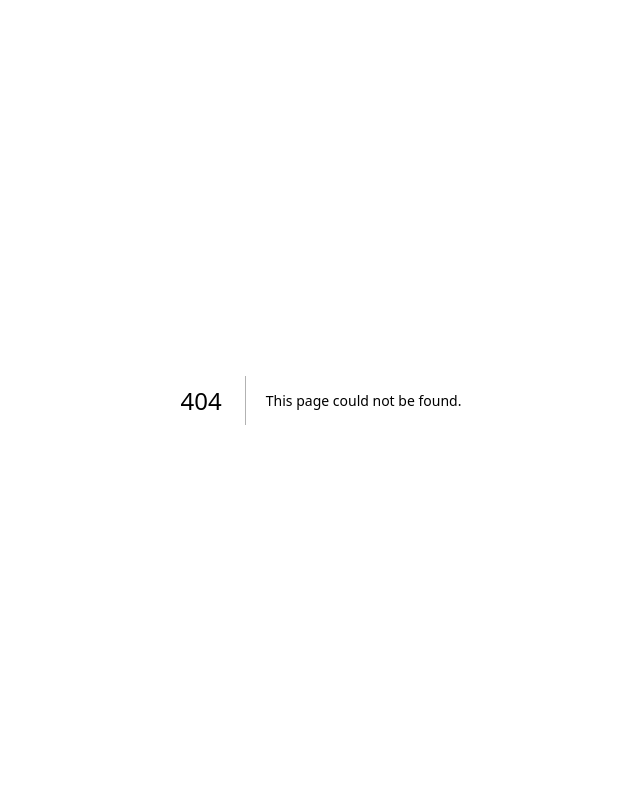
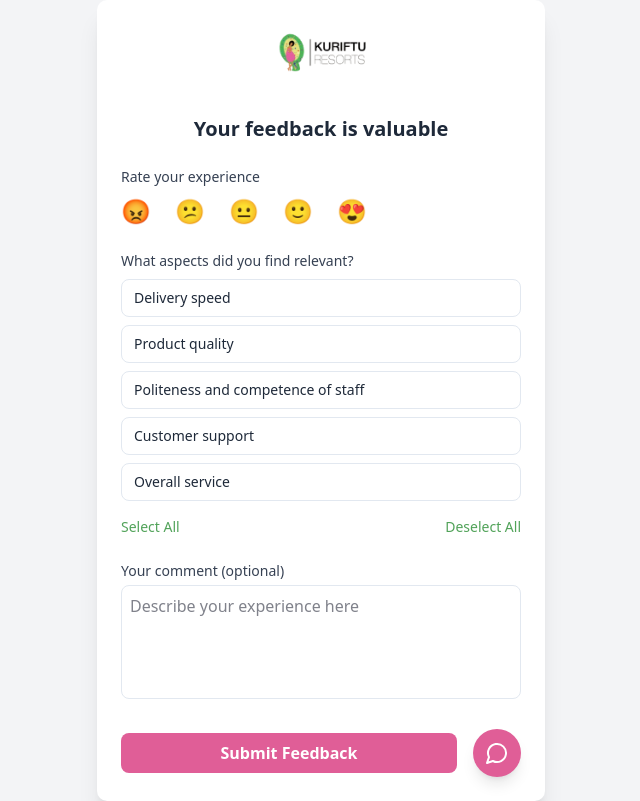
Before and after one commit to Shade-Of-Sheba/Feedback-System, a Next.js app in the folder client/: page /feedback in a window 1280 px wide. Before the commit this address had no page. Shown: the whole page, without its empty margins (319-959 px from the left). Built offline with nearby package versions, Linux system fonts and the light colour scheme.

Commit message:
make welcome page

```diff
--- /dev/null
+++ b/client/src/app/feedback/page.tsx
@@ -0,0 +1,248 @@
+"use client";
+
+import React, { useState } from 'react';
+import Image from 'next/image';
+import { MessageCircle } from 'lucide-react';
+
+const emojiRatings = [
+  { label: 'Angry', emoji: '😡' },
+  { label: 'Disappointed', emoji: '😕' },
+  { label: 'Neutral', emoji: '😐' },
+  { label: 'Happy', emoji: '🙂' },
+  { label: 'Awesome!', emoji: '😍' },
+];
+
+const allOptions = [
+  'Delivery speed',
+  'Product quality',
+  'Politeness and competence of staff',
+  'Customer support',
+  'Overall service',
+];
+
+const angryOptions = [
+  'Slow speed',
+  'Poor product quality',
+  'Low politeness and competence of staff',
+  'Unhelpful customer support',
+  'Poor overall service',
+];
+
+const disappointedOptions = [
+  'Slower than expected delivery',
+  'Product did not meet expectations',
+  'Staff could have been more attentive',
+  'Customer support was not satisfactory',
+  'Service was underwhelming',
+];
+
+const neutralOptions = [
+  'Delivery speed',
+  'Product quality',
+  'Politeness and competence of staff',
+  'Customer support',
+  'Overall service',
+];
+
+const happyOptions = [
+  'Delivery speed',
+  'Product quality',
+  'Politeness and competence of staff',
+  'Customer support',
+  'Overall service',
+];
+
+const awesomeOptions = [
+  'Delivery speed',
+  'Product quality',
+  'Politeness and competence of staff',
+  'Customer support',
+  'Overall service',
+];
+
+const optionsMap = {
+  Angry: angryOptions,
+  Disappointed: disappointedOptions,
+  Neutral: neutralOptions,
+  Happy: happyOptions,
+  'Awesome!': awesomeOptions,
+};
+
+export default function FeedbackFormWithLogo() {
+  const [selectedEmoji, setSelectedEmoji] = useState('');
+  const [likedItems, setLikedItems] = useState<string[]>([]);
+  const [comment, setComment] = useState('');
+
+  const handleEmojiSelect = (label: string) => {
+    setSelectedEmoji(label);
+    setLikedItems([]); // Reset selected items when emoji changes
+  };
+
+  const toggleLike = (item: string) => {
+    setLikedItems(prev =>
+      prev.includes(item) ? prev.filter(i => i !== item) : [...prev, item]
+    );
+  };
+
+  const handleSelectAll = () => {
+    setLikedItems(optionsMap[selectedEmoji] || allOptions);
+  };
+
+  const handleDeselectAll = () => {
+    setLikedItems([]);
+  };
+
+  const handleSubmit = (e: React.FormEvent) => {
+    e.preventDefault();
+    console.log({
+      experience: selectedEmoji,
+      liked: likedItems,
+      comment,
+    });
+    // Submission logic can go here
+  };
+
+  const currentOptions = optionsMap[selectedEmoji] || allOptions;
+  const questionText = selectedEmoji
+    ? selectedEmoji === 'Angry'
+      ? 'What made you angry?'
+      : selectedEmoji === 'Disappointed'
+      ? 'What disappointed you?'
+      : selectedEmoji === 'Neutral'
+      ? 'What aspects were neutral?'
+      : selectedEmoji === 'Happy'
+      ? 'What did you like?'
+      : selectedEmoji === 'Awesome!'
+      ? 'What did you love?'
+      : 'What aspects did you find relevant?'
+    : 'What aspects did you find relevant?';
+
+  return (
+    <form
+      onSubmit={handleSubmit}
+      className="max-w-md mx-auto p-6 bg-white dark:bg-gray-800 shadow-xl rounded-lg space-y-6 relative transition-colors duration-200"
+    >
+      {/* Logo */}
+      <div className="flex justify-center">
+        <Image
+          src="/kuriftu-logo.png"
+          alt="Kuriftu Logo"
+          width={100}
+          height={100}
+          className="mb-4"
+        />
+      </div>
+
+      {/* Heading */}
+      <h2 className="text-xl font-semibold text-center text-gray-800 dark:text-gray-100">
+        Your feedback is valuable
+      </h2>
+
+      {/* Emoji Rating */}
+      <div>
+        <p className="text-sm font-medium text-gray-700 dark:text-gray-300 mb-2">
+          Rate your experience
+        </p>
+        <div className="flex gap-6">
+          {emojiRatings.map(({ label, emoji }) => (
+            <button
+              key={label}
+              type="button"
+              onClick={() => handleEmojiSelect(label)}
+              className={`text-2xl relative transition-transform ${
+                selectedEmoji === label ? 'scale-125' : ''
+              }`}
+            >
+              {emoji}
+              {selectedEmoji === label && (
+                <span className="absolute -top-2 -right-2 bg-[#52a35a] text-white text-xs px-1.5 py-0.5 rounded-full">
+                  ✓
+                </span>
+              )}
+            </button>
+          ))}
+        </div>
+        {selectedEmoji && (
+          <p className="mt-1 text-sm font-semibold text-[#52a35a] dark:text-[#52a35a]">
+            {selectedEmoji}
+          </p>
+        )}
+      </div>
+
+      {/* Likes / Options based on Emoji */}
+      <div>
+        <p className="text-sm font-medium text-gray-700 dark:text-gray-300 mb-2">
+          {questionText}
+        </p>
+        <ul className="space-y-2">
+          {currentOptions.map(option => (
+            <li
+              key={option}
+              onClick={() => toggleLike(option)}
+              className={`flex items-center justify-between px-3 py-2 border rounded-md cursor-pointer transition-all duration-200 transform ${
+                likedItems.includes(option)
+                  ? 'bg-[#e05e97] dark:bg-[#e05e97] border-[#e05e97] scale-105'
+                  : 'hover:bg-[#dedb7e] dark:hover:bg-[#dedb7e] dark:border-[#c09755]'
+              }`}
+            >
+              <span className="text-sm text-gray-800 dark:text-gray-100">{option}</span>
+              {likedItems.includes(option) && (
+                <span className="text-[#52a35a] dark:text-[#52a35a] text-sm font-bold">✓</span>
+              )}
+            </li>
+          ))}
+        </ul>
+        <div className="flex justify-between mt-4">
+          <button
+            type="button"
+            onClick={handleSelectAll}
+            className="text-sm text-[#52a35a] dark:text-[#52a35a] hover:text-[#8e1616] dark:hover:text-[#8e1616] transition-colors"
+          >
+            Select All
+          </button>
+          <button
+            type="button"
+            onClick={handleDeselectAll}
+            className="text-sm text-[#52a35a] dark:text-[#52a35a] hover:text-[#8e1616] dark:hover:text-[#8e1616] transition-colors"
+          >
+            Deselect All
+          </button>
+        </div>
+      </div>
+
+      {/* Comment */}
+      <div>
+        <label className="block text-sm font-medium text-gray-700 dark:text-gray-300 mb-1">
+          Your comment (optional)
+        </label>
+        <textarea
+          rows={4}
+          value={comment}
+          onChange={e => setComment(e.target.value)}
+          placeholder="Describe your experience here"
+          className="w-full p-2 border rounded-md resize-none dark:bg-gray-700 dark:border-gray-600 dark:text-white dark:placeholder-gray-400"
+        />
+      </div>
+
+      {/* Submit and Chat Button */}
+      <div className="flex justify-between items-center">
+        <button
+          type="submit"
+          className="w-full py-2 text-white font-semibold rounded-md bg-[#e05e97] hover:bg-[#D84040] dark:bg-[#D84040] dark:hover:bg-[#e05e97] transition-colors duration-200"
+        >
+          Submit Feedback
+        </button>
+
+        {/* Chat Button */}
+        <button
+          type="button"
+          title="Chat with us"
+          onClick={() => alert('Chat feature coming soon!')}
+          className="p-3 text-white rounded-full shadow-lg bg-[#e05e97] hover:bg-[#D84040] dark:bg-[#D84040] dark:hover:bg-[#e05e97] flex items-center justify-center transition-colors duration-200 ml-4"
+        >
+          <MessageCircle className="w-6 h-6" />
+        </button>
+      </div>
+    </form>
+  );
+}
--- a/client/src/app/welcome/page.tsx
+++ b/client/src/app/welcome/page.tsx
@@ -1,95 +1,109 @@
-'use client'
-import { motion } from 'framer-motion';
+"use client";
+import React, { useEffect, useState } from 'react';
+import Link from 'next/link';
+import Image from 'next/image';
+import bgImage from '@/assets/images/pexels-pixabay-258154 (1).jpg';
+
 
 const WelcomePage = () => {
+  useEffect(() => {
+    window.scrollTo(0, 0);
+  }, []);
+
+  const constantText = "Welcome to Paradise Resort — where ";
+  const phrases = [
+    "relaxation meets elegance.",
+    "nature and luxury blend beautifully.",
+    "every sunrise feels like a dream.",
+    "your getaway becomes unforgettable.",
+    "serenity finds you.",
+    "memories are made to last forever.",
+    "tranquility surrounds you."
+  ];
+
+  const [textLoaded, setTextLoaded] = useState(false);
+  const [displayText, setDisplayText] = useState("");
+  const [currentPhraseIndex, setCurrentPhraseIndex] = useState(0);
+  const [isDeleting, setIsDeleting] = useState(false);
+  const typingSpeed = 50;
+  const deletingSpeed = 30;
+  const pauseAfterTyping = 2000;
+  const loadingDuration = 1000;
+
+  useEffect(() => {
+    const textTimer = setTimeout(() => {
+      setTextLoaded(true);
+      setDisplayText(phrases[0]);
+    }, loadingDuration);
+    return () => clearTimeout(textTimer);
+  }, []);
+
+  useEffect(() => {
+    if (!textLoaded) return;
+
+    const timer = setTimeout(() => {
+      const currentPhrase = phrases[currentPhraseIndex];
+
+      if (isDeleting) {
+        setDisplayText(prev => {
+          const newText = prev.slice(0, -1);
+          if (newText.length === 0) {
+            setIsDeleting(false);
+            setCurrentPhraseIndex(prevIndex => (prevIndex + 1) % phrases.length);
+          }
+          return newText;
+        });
+      } else {
+        setDisplayText(prev => {
+          const newText = currentPhrase.slice(0, prev.length + 1);
+          if (newText.length === currentPhrase.length) {
+            setTimeout(() => setIsDeleting(true), pauseAfterTyping);
+          }
+          return newText;
+        });
+      }
+    }, isDeleting ? deletingSpeed : typingSpeed);
+
+    return () => clearTimeout(timer);
+  }, [displayText, isDeleting, currentPhraseIndex, phrases, textLoaded]);
+
   return (
-    <div className="flex flex-col justify-center items-center h-screen bg-gradient-to-r from-blue-500 via-blue-300 to-indigo-500 text-white">
+    <div
+      id="WelcomePage"
+      className={`relative h-screen w-full flex items-center justify-center text-white text-center overflow-hidden`}
+    >
+      {/* Background with animation */}
+      <div className="absolute inset-0 z-0 animate-zoom bg-black">
+        <Image
+          src={bgImage}
+          alt="Resort Background"
+          layout="fill"
+          objectFit="cover"
+          quality={100}
+          className="scale-animation"
+        />
+      </div>
 
-      {/* Hero Section */}
-      <motion.section
-        className="flex flex-col justify-center items-center text-center py-16"
-        initial={{ opacity: 0 }}
-        animate={{ opacity: 1 }}
-        transition={{ duration: 1 }}
-      >
-        <motion.h1
-          className="text-5xl md:text-6xl font-extrabold mb-4"
-          initial={{ y: -50 }}
-          animate={{ y: 0 }}
-          transition={{ type: 'spring', stiffness: 100 }}
-        >
-          Welcome to Kuriftu
-        </motion.h1>
-        <motion.p
-          className="text-lg md:text-2xl mb-8 px-6"
-          initial={{ opacity: 0 }}
-          animate={{ opacity: 1 }}
-          transition={{ duration: 1.5, delay: 0.5 }}
-        >
-          Experience luxury, comfort, and exceptional service like never before.
-        </motion.p>
-
-        {/* Buttons */}
-        <div className="flex space-x-6 mt-8">
-          <motion.button
-            className="bg-gradient-to-r from-blue-500 to-indigo-500 text-white px-6 py-3 rounded-full text-xl font-semibold shadow-lg transform transition-all duration-300 hover:scale-105 hover:shadow-xl"
-            whileHover={{ scale: 1.1 }}
-            whileTap={{ scale: 0.95 }}
-            onClick={() => alert('Feedback Form')}
-          >
-            Give Feedback
-          </motion.button>
-
-          <motion.button
-            className="bg-gradient-to-r from-green-400 to-teal-500 text-white px-6 py-3 rounded-full text-xl font-semibold shadow-lg transform transition-all duration-300 hover:scale-105 hover:shadow-xl"
-            whileHover={{ scale: 1.1 }}
-            whileTap={{ scale: 0.95 }}
-            onClick={() => alert('Chat with Us')}
-          >
-            Chat with Us
-          </motion.button>
+      {/* Text content without black background */}
+      <div className={`relative z-10 p-6 sm:p-10 rounded-lg max-w-3xl w-full mx-4 backdrop-blur-sm`}>
+        <h1 className="text-3xl sm:text-5xl font-bold mb-4 text-yellow-300 drop-shadow-lg">WELCOME TO PARADISE</h1>
+        <p className="text-lg sm:text-xl mb-4 drop-shadow">{constantText}</p>
+        <p className="text-lg sm:text-xl mb-6 font-semibold italic text-white drop-shadow">{displayText}</p>
+        <div className="flex flex-col sm:flex-row justify-center gap-4">
+          <Link href="/feedback">
+            <button className="bg-transparent border-2 border-yellow-300 text-yellow-300 py-2 px-4 transition duration-500 hover:bg-yellow-300 hover:text-black hover:shadow-lg hover:scale-110">
+              Leave Feedback
+            </button>
+          </Link>
+          <Link href="/chatbot">
+            <button className="bg-transparent border-2 border-white text-white py-2 px-4 transition duration-500 hover:bg-white hover:text-black hover:shadow-lg hover:scale-110">
+              Talk to Our Bot
+            </button>
+          </Link>
         </div>
-      </motion.section>
-
-      {/* Dynamic Testimonials */}
-      <motion.section
-        className="flex flex-col justify-center items-center py-16"
-        initial={{ opacity: 0 }}
-        animate={{ opacity: 1 }}
-        transition={{ duration: 1, delay: 1 }}
-      >
-        <h2 className="text-3xl font-bold mb-8">What Our Guests Say</h2>
-
-        {/* Testimonials Cards */}
-        <div className="flex space-x-6">
-          <motion.div
-            className="bg-white p-8 rounded-xl shadow-xl max-w-xs"
-            initial={{ x: -100 }}
-            animate={{ x: 0 }}
-            transition={{ type: 'spring', stiffness: 80 }}
-          >
-            <p className="text-lg font-semibold mb-4">“The best hotel experience ever! Amazing service and beautiful rooms.”</p>
-            <p className="text-sm text-gray-600">- John Doe</p>
-          </motion.div>
-
-          <motion.div
-            className="bg-white p-8 rounded-xl shadow-xl max-w-xs"
-            initial={{ x: 100 }}
-            animate={{ x: 0 }}
-            transition={{ type: 'spring', stiffness: 80 }}
-          >
-            <p className="text-lg font-semibold mb-4">“Absolutely loved it. The location, the food, the hospitality—everything was perfect.”</p>
-            <p className="text-sm text-gray-600">- Jane Smith</p>
-          </motion.div>
-        </div>
-      </motion.section>
-
-      {/* Footer */}
-      <footer className="w-full text-center py-4 bg-blue-900 text-white">
-        <p>&copy; 2025 [Hotel Name]. All Rights Reserved.</p>
-      </footer>
+      </div>
     </div>
-  )
-}
+  );
+};
 
 export default WelcomePage;
--- /dev/null
+++ b/client/src/types/images.d.ts
@@ -0,0 +1,4 @@
+declare module "*.jpg" {
+    const value: string;
+    export default value;
+  }
```
Also changed, not shown: client/src/assets/images/pexels-pixabay-258154 (1).jpg (added).
